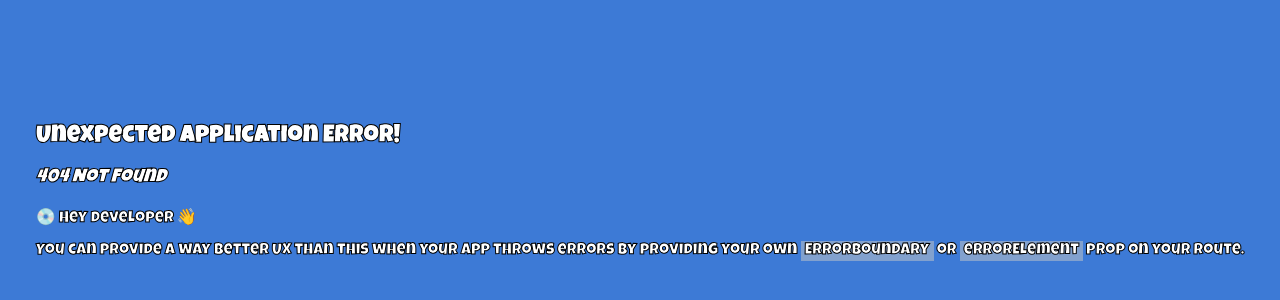
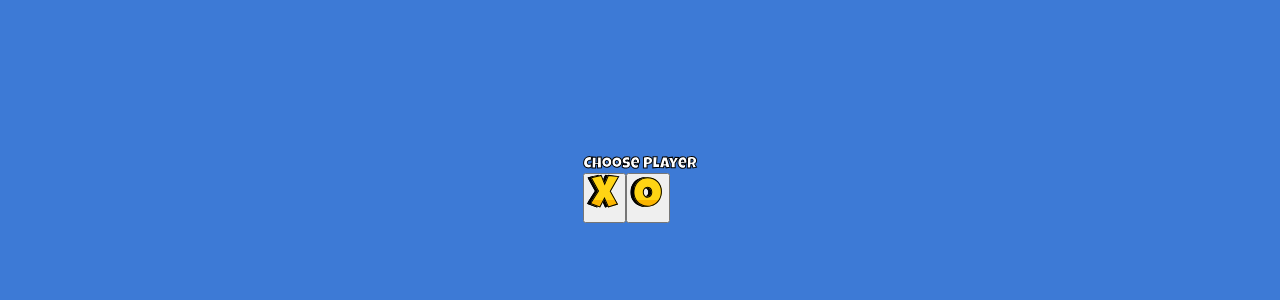
Before and after one commit to Or0naa/XO, a React (Vite) app in the folder xo_client/: page /choose in a window 1280 px wide. Before the commit this address had no page. Shown: the part 210-510 px from the top of the page. Built offline with nearby package versions, Linux system fonts and the light colour scheme.

Commit message:
choose player

```diff
--- /dev/null
+++ b/xo_client/src/pages/ChoosePlayer/index.jsx
@@ -0,0 +1,15 @@
+import React from 'react'
+import styles from './style.module.scss';
+import X_index from '../../components/XO/X_index'
+import O_index from '../../components/XO/O_index'
+
+export default function ChoosePlayer() {
+
+  return (
+    <>
+    <div>Choose Player </div>
+    <button><X_index/></button>
+    <button><O_index/></button>
+    </>
+  )
+}
```
Also changed, not shown: xo_client/src/App.jsx (+7 -1 lines), xo_client/src/components/GrayXO/index.jsx (added, +13 -0 lines), xo_client/src/components/GrayXO/style.module.scss (added), xo_client/src/pages/ChoosePlayer/style.module.scss (added).
